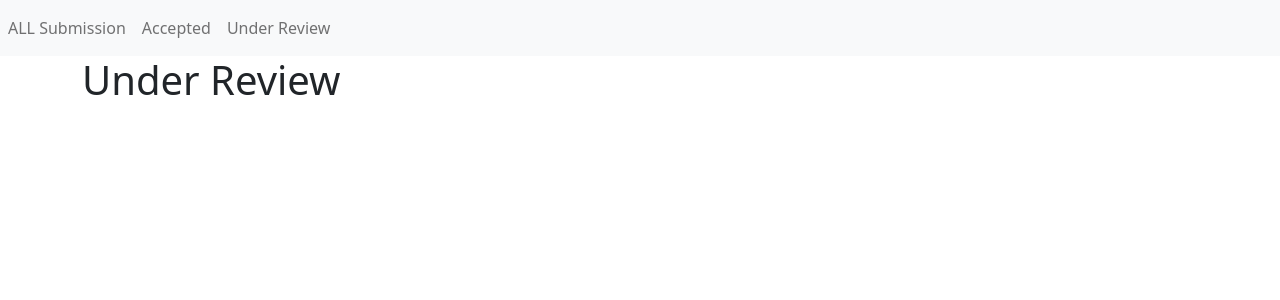
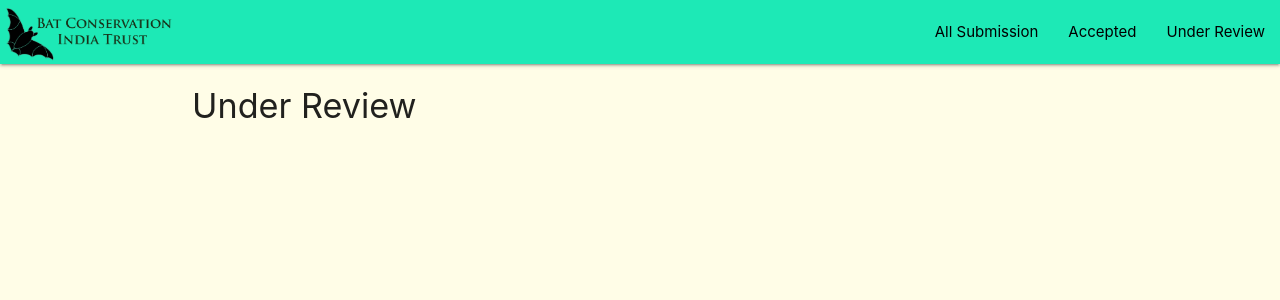
Before and after one commit to ArthikBhandary/Bat-Roost, a Django app: page /submission/review/ in a window 1280 px wide. Shown: the top 300 px of the page. Run offline with Django 3.2, Linux system fonts and the light colour scheme; the visitor is signed in with stand-in values (Sample User, id 1); data that the repository does not hold is empty.

Commit message:
Templates updated

```diff
--- a/bat_roost/bat_roost/settings.py
+++ b/bat_roost/bat_roost/settings.py
@@ -178,7 +178,7 @@ DEFAULT_AUTO_FIELD='django.db.models.AutoField'
 REST_AUTH_REGISTER_SERIALIZERS = {
     'REGISTER_SERIALIZER': 'core.api.serializers.RegistrationSerializer'
 }
-
+ACCOUNT_AUTHENTICATION_METHOD = "username_email"
 ACCOUNT_EMAIL_REQUIRED = True
 ACCOUNT_EMAIL_VERIFICATION ="mandatory"
 ACCOUNT_EMAIL_CONFIRMATION_EXPIRE_DAYS = 1
--- a/bat_roost/templates/submission/base.html
+++ b/bat_roost/templates/submission/base.html
@@ -1,16 +1,23 @@
 <!DOCTYPE html>
 <html lang="en">
+{% load static %}
 <head>
     <meta charset="UTF-8">
     <meta http-equiv="X-UA-Compatible" content="IE=edge">
     <meta name="viewport" content="width=device-width, initial-scale=1.0">
-    <title>Document</title>
+    <title>{% block head_title %}{% endblock %}</title>
     <!-- CSS only -->
-    <link href="https://cdn.jsdelivr.net/npm/bootstrap@5.0.0-beta3/dist/css/bootstrap.min.css" rel="stylesheet" integrity="sha384-eOJMYsd53ii+scO/bJGFsiCZc+5NDVN2yr8+0RDqr0Ql0h+rP48ckxlpbzKgwra6" crossorigin="anonymous">
+    <link rel="stylesheet" href="https://cdnjs.cloudflare.com/ajax/libs/materialize/1.0.0/css/materialize.min.css">
+    <script src="https://cdnjs.cloudflare.com/ajax/libs/materialize/1.0.0/js/materialize.min.js"></script>
+    <link href="https://fonts.googleapis.com/icon?family=Material+Icons" rel="stylesheet">
+
+    {% block extra_head %}
+    {% endblock %}
 
 </head>
-<body>
-    <nav class="navbar navbar-expand-lg navbar-light bg-light">
+
+<body class="yellow lighten-5">
+    <!-- <nav class="navbar navbar-expand-lg navbar-light bg-light">
 
 
         <div class="collapse navbar-collapse" id="navbarNav">
@@ -27,10 +34,49 @@
 
           </ul>
         </div>
-      </nav>
-    <div class='container'>
-    {% block body_block%}
-    {% endblock %}
+      </nav> -->
+    <nav class="teal accent-3">
+        <div class="nav-wrapper teal accent-3 ">
+            <a href="#" data-target="mobile-nav" class="sidenav-trigger left"><i class="material-icons">menu</i></a>
+            <a href="#" class="brand-logo ">
+                <img src="{% static 'img/bcit_logo_with_text.png' %}" alt="logo" style="height:64px">
+            </a>
+            <ul id="nav-mobile" class="right hide-on-med-and-down">
+                <li>
+                    <a class="nav-link black-text" href="{% url 'submission:AllSubmissionView' %}">All Submission</a>
+                </li>
+                <li class="nav-item">
+                  <a class="nav-link black-text" href="{% url 'submission:AcceptedSubmissionView' %}">Accepted</a>
+                </li>
+                <li class="nav-item">
+                  <a class="nav-link black-text" href="{% url 'submission:ReviewSubmissionView'%}">Under Review</a>
+                </li>
+            </ul>
+        </div>
+    </nav>
+
+    <ul class="sidenav teal accent-1" id="mobile-nav">
+        <li>
+            <a class="nav-link black-text" href="{% url 'submission:AllSubmissionView' %}">All Submission</a>
+        </li>
+        <li class="nav-item active">
+          <a class="nav-link black-text" href="{% url 'submission:AcceptedSubmissionView' %}">Accepted</a>
+        </li>
+        <li class="nav-item">
+          <a class="nav-link black-text" href="{% url 'submission:ReviewSubmissionView'%}">Under Review</a>
+        </li>
+    </ul>
+    <div class=''>
+        {% block body_block %}
+        {% endblock %}
     </div>
 </body>
+{% block extra_css_js %}
+{% endblock %}
+<script>
+document.addEventListener('DOMContentLoaded', function() {
+  var elems = document.querySelectorAll('.sidenav');
+  var instances = M.Sidenav.init(elems, {});
+});
+</script>
 </html>
--- a/bat_roost/templates/submission/sub_ur.html
+++ b/bat_roost/templates/submission/sub_ur.html
@@ -1,38 +1,35 @@
 {% extends 'submission/base.html'%}
-{%block body_block%}
 
-<head>
-    <meta charset="UTF-8">
-    <meta http-equiv="X-UA-Compatible" content="IE=edge">
-    <meta name="viewport" content="width=device-width, initial-scale=1.0">
-    <title>Submissions</title>
-</head>
-<body>
-    <h1> Under Review </h1>
+{% block title %} Submissions {% endblock %}
+{% block body_block %}
+    <div class="container">
+        <h4>Under Review</h4>
+    </div>
     {% if submission_list%}
-    <table id='submission'  borderstyle>
-        {%for submission in submission_list%}
+    <div class="card z-depth-1 table-wrapper">
+        <table id='submission' class="responsive-table striped">
             <tr>
-            <th>User        </th>
-            <th>Desciption      </th>
-            <th>Approx bats         </th>
-            <th>Submission Time     </th>
+                <th>User    </th>
+
+                <th>Description</th>
+                <th>Approx bats</th>
+                <th>Submission Time</th>
 
                 <th>Photo taken time</th>
 
             </tr>
+            {%for submission in submission_list%}
             <tr>
-            <td>{{submission.user}}</td>
-
-            <td>{{submission.description}}</td>
-            <td>{{submission.approx_bats}}</td>
-            <td>{{submission.submission_time}}</td>
-
-            <td>{{submission.photo_taken_time}}</td>
+                <td colspan="1">{{submission.user}}</td>
+                <td colspan="2">{{submission.description}}</td>
+                <td colspan="1">{{submission.approx_bats}}</td>
+                <td colspan="1">{{submission.submission_time}}</td>
+                <td colspan="1">{{submission.photo_taken_time}}</td>
 
             </tr>
             {%endfor%}
         </table>
+    </div>
     {% if is_paginated %}
         <ul class="pagination">
         {% if page_obj.has_previous %}
@@ -49,11 +46,21 @@
             </li>
         {% endif %}
         </ul>
-{% else %}
-
     {% endif %}
 
     {%endif%}
 
-</body>
 {% endblock%}
+
+{% block extra_css_js %}
+    <style>
+    .table-wrapper{
+        margin:20px;
+        border-radius: 10px;
+    }
+    .table-wrapper table{
+
+        padding:10px;
+    }
+    </style>
+{% endblock %}
```
Also changed, not shown: bat_roost/templates/submission/all_sub.html (+29 -23 lines), bat_roost/templates/submission/sub_accept.html (+27 -21 lines), bat_roost/static/img/bcit_logo_with_text.png (added). Lines whose indentation alone changed are shown as unchanged.
